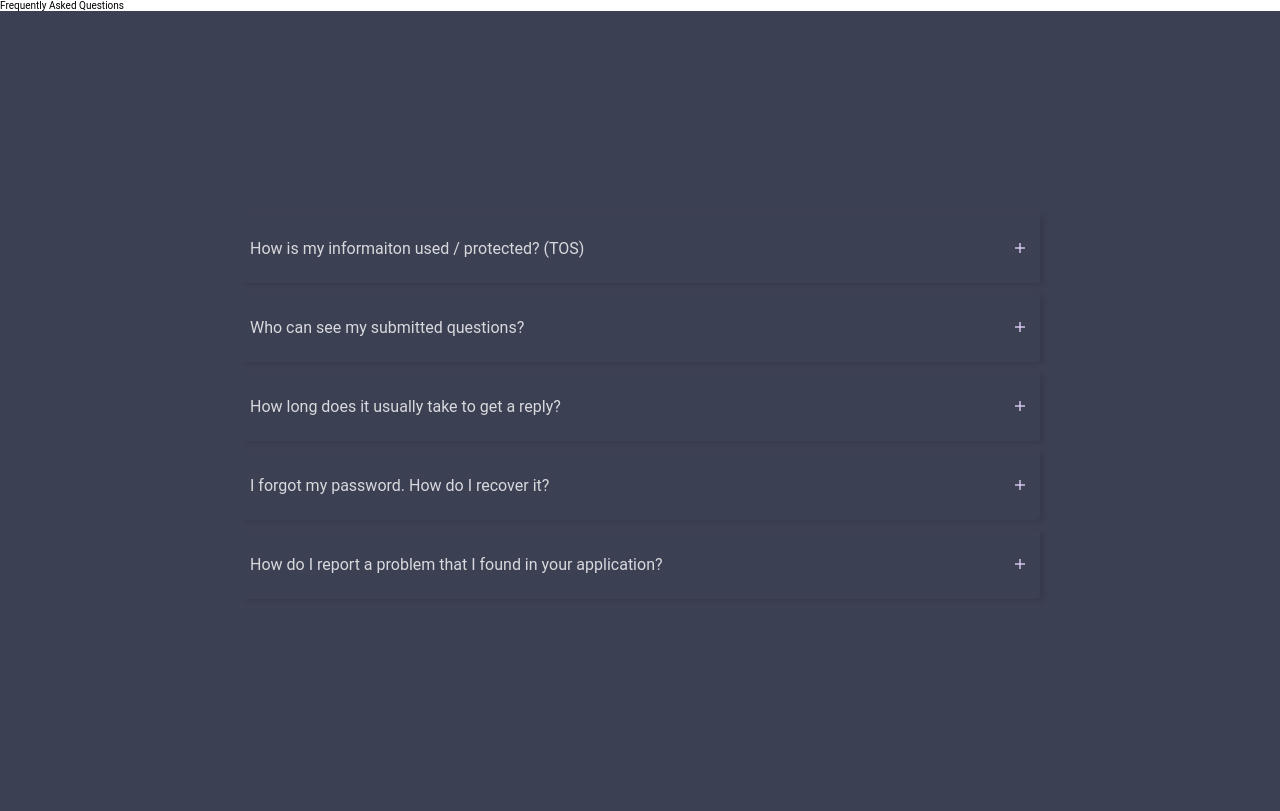
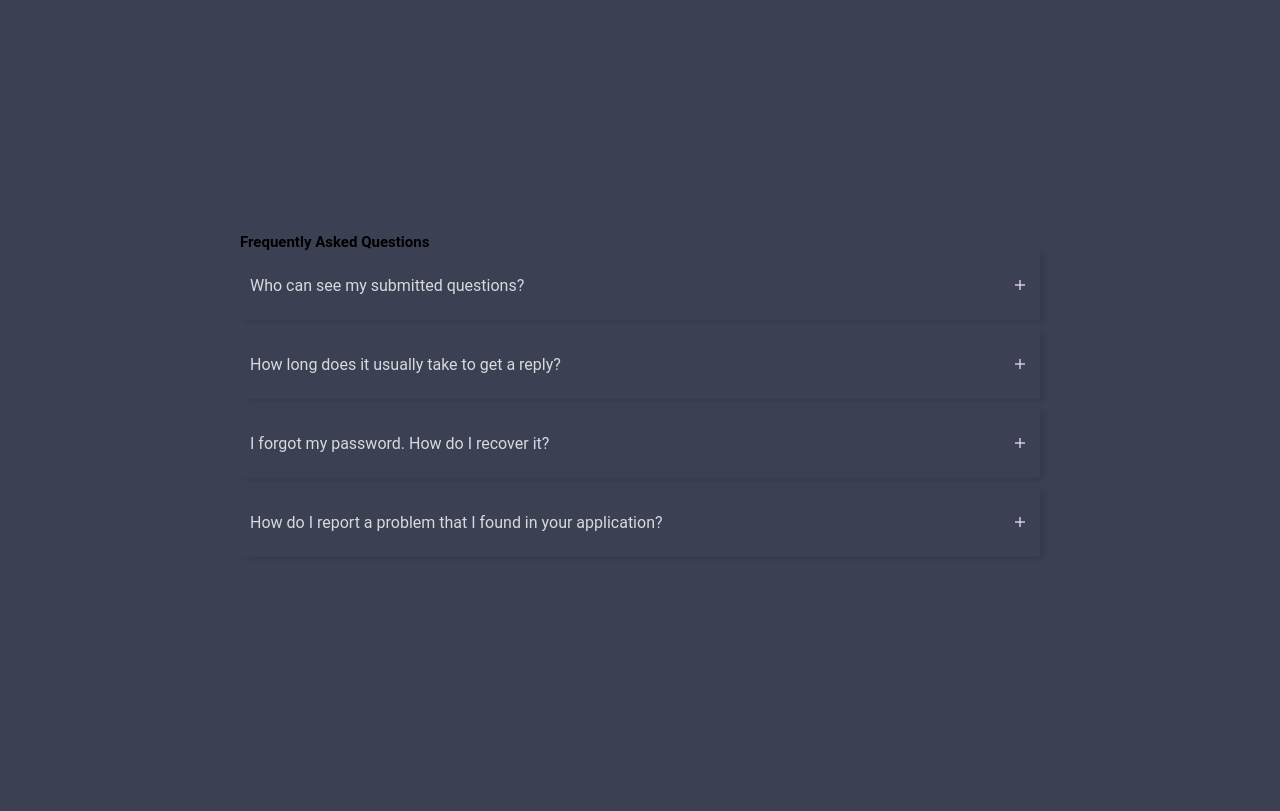
Before and after one commit to emresalur/smart-ticketing, a Django app: page /faq in a window 1280 px wide. After the commit the page ends 531 px from the top, so only its background shows below. Run offline with Django 3.2, Linux system fonts and the light colour scheme.

Commit message:
Update faq.html

```diff
--- a/ticketing/templates/faq.html
+++ b/ticketing/templates/faq.html
@@ -7,72 +7,61 @@
         <link rel="stylesheet" href="styles.css">
     </head>
     <body>
-        <p>Frequently Asked Questions</p>
+
         <section>
             <div class="container">
-                <div class="faq">
+                <h1 class ="title">
+                    Frequently Asked Questions
+                    </h1>
 
                     <div class="faq-item" id="question1">
                         <a class="faq-link" href="#question1">
-                            How is my informaiton used / protected? (TOS)
+                            Who can see my submitted questions?
                             <i class="icon ion-md-add"></i>
                             <i class="icon ion-md-remove"></i>
                         </a>
                         <div class="answer">
                             <p>
-                               INSERT ANSWER HERE
+                                Only administrators can see your submitted questions, other students can not.
                              </p>
                         </div>
                     </div>
 
                     <div class="faq-item" id="question2">
                         <a class="faq-link" href="#question2">
-                            Who can see my submitted questions?
+                            How long does it usually take to get a reply?
                             <i class="icon ion-md-add"></i>
                             <i class="icon ion-md-remove"></i>
                         </a>
                         <div class="answer">
                             <p>
-                                INSERT ANSWER HERE
+                                You can expect a response within 3-5 working days, however depending on the volume of questions, this may be longer or shorter.
                              </p>
                         </div>
                     </div>
 
                     <div class="faq-item" id="question3">
                         <a class="faq-link" href="#question3">
-                            How long does it usually take to get a reply?
+                            I forgot my password. How do I recover it?
                             <i class="icon ion-md-add"></i>
                             <i class="icon ion-md-remove"></i>
                         </a>
                         <div class="answer">
                             <p>
-                                INSERT ANSWER HERE
+                                Click the forgot password button and follow the link in your email to reset your password
                              </p>
                         </div>
                     </div>
 
                     <div class="faq-item" id="question4">
                         <a class="faq-link" href="#question4">
-                            I forgot my password. How do I recover it?
-                            <i class="icon ion-md-add"></i>
-                            <i class="icon ion-md-remove"></i>
-                        </a>
-                        <div class="answer">
-                            <p>
-                                INSERT ANSWER HERE
-                             </p>
-                        </div>
-                    </div>
-
-                    <div class="faq-item" id="question5">
-                        <a class="faq-link" href="#question5">
                             How do I report a problem that I found in your application?
                             <i class="icon ion-md-add"></i>
                             <i class="icon ion-md-remove"></i>
                         </a>
                         <div class="answer">
                             <p>
-                                INSERT ANSWER HERE
+                                Email an administrator
                              </p>
                         </div>
                     </div>
```
Lines whose indentation alone changed are shown as unchanged.
